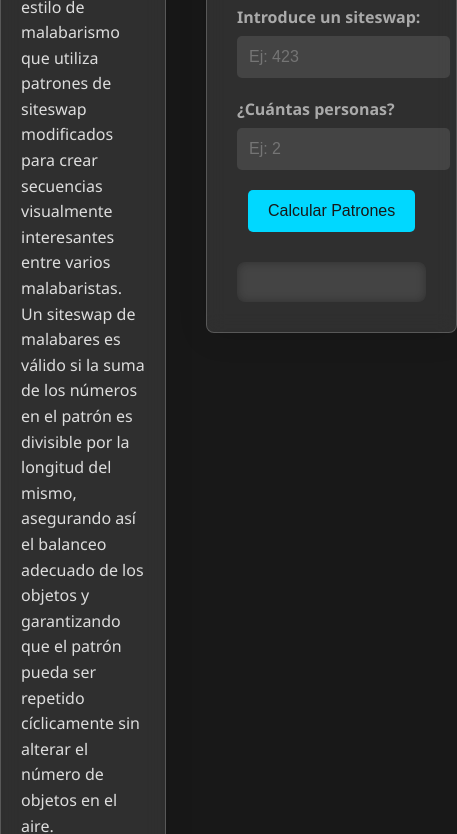
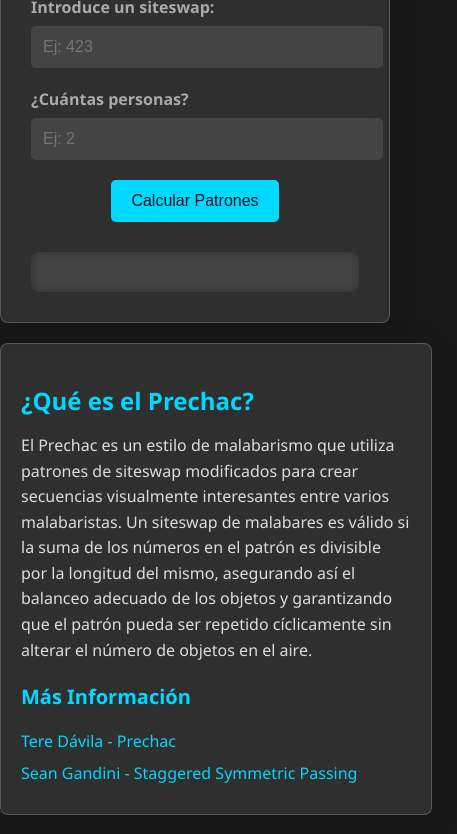
Before and after one commit to rnbernardez/Proyectos, a plain HTML site: page prechac-calculator/v2.0/index.html in a window 390 px wide. Shown: the part 174-1008 px from the top of the page, 457 px wide, since content can reach past the window. Drawn offline with Linux system fonts and the light colour scheme.

Commit message:
2.0 UX Mobile

```diff
--- a/prechac-calculator/v2.0/styles/styles.css
+++ b/prechac-calculator/v2.0/styles/styles.css
@@ -192,3 +192,26 @@ button:hover {
         transform: translateY(0);
     }
 }
+
+/* Cambios para pantallas pequeñas */
+@media (max-width: 768px) {
+    .main-container {
+        flex-direction: column;
+        gap: 20px;
+        padding: 10px;
+    }
+
+    .calculator-section {
+        order: 1; /* Asegura que la calculadora esté arriba */
+    }
+
+    .info-section {
+        order: 2; /* Asegura que la info esté abajo */
+    }
+
+    /* Ajuste para mejorar la legibilidad */
+    .info-section, .calculator-section {
+        width: 100%;
+        max-width: none;
+    }
+}
```
